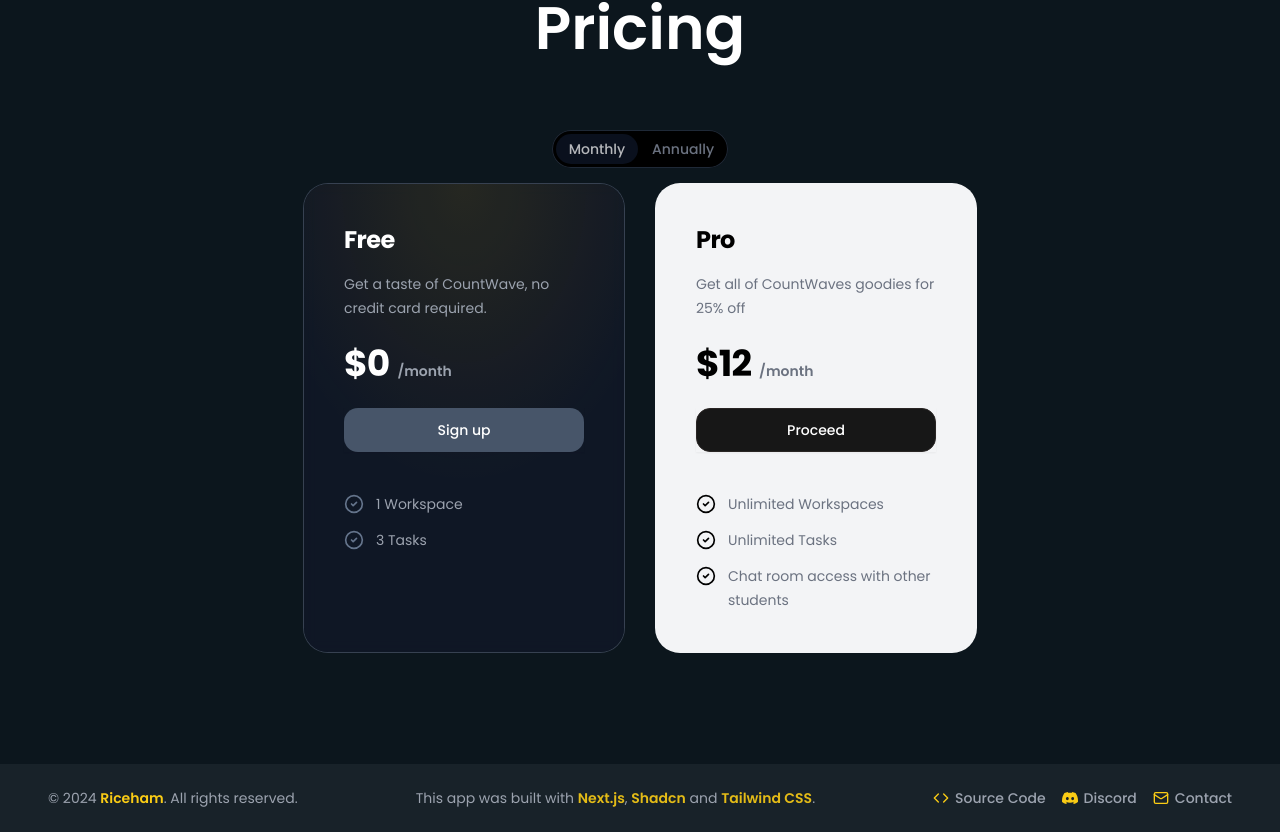
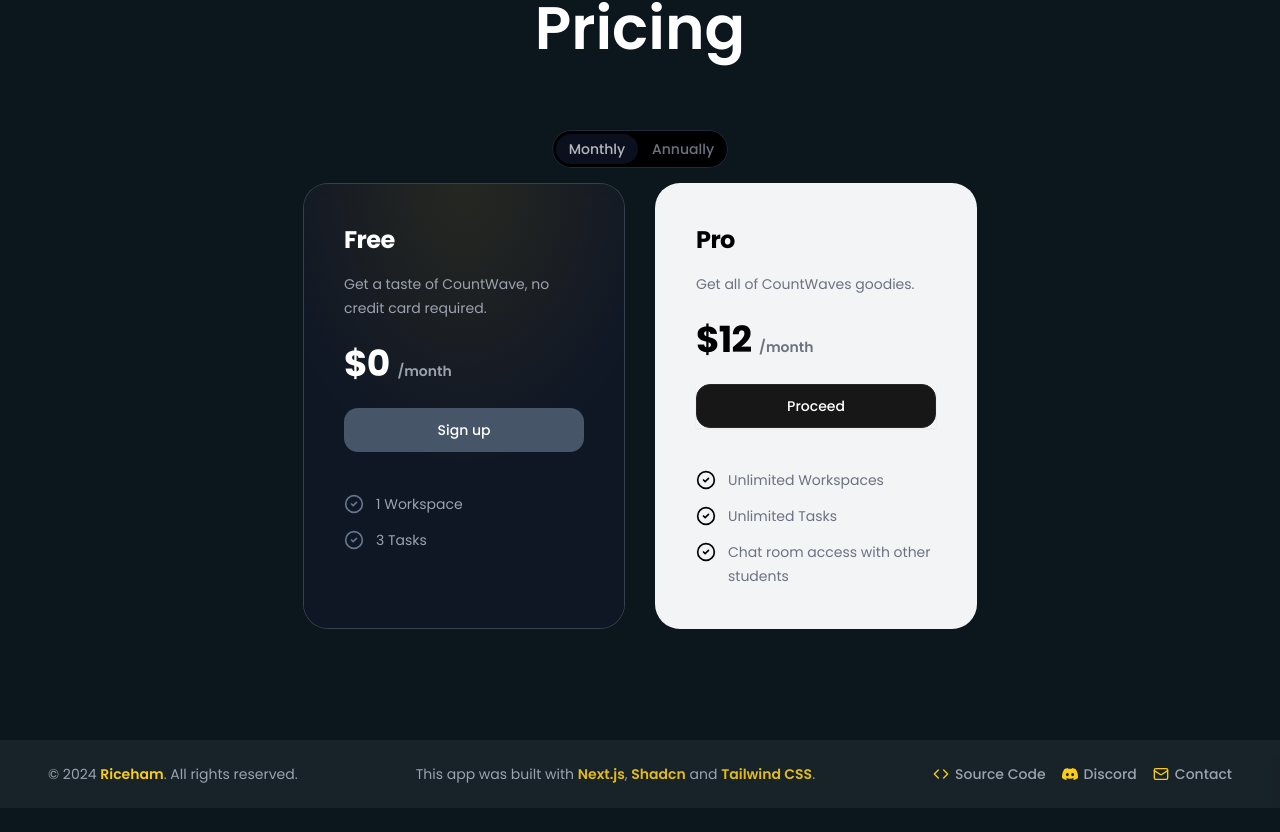
Before and after one commit to Riceham/todo, a Next.js app: page / in a window 1280 px wide. Shown: the part 2291-3123 px from the top of the page. After the commit the page ends 3099 px from the top, so only its background shows below. Built offline with nearby package versions, Linux system fonts and the light colour scheme.

Commit message:
fix typo in pricing

```diff
--- a/app/(marketing)/_components/pricing.tsx
+++ b/app/(marketing)/_components/pricing.tsx
@@ -56,7 +56,7 @@ export const tiers: PricingTier[] = [
     href: "/subscribe",
     price: { "1": "$12", "2": "$94.99" },
     discountPrice: { "1": "", "2": "" },
-    description: `Get all of CountWaves goodies for 25% off`,
+    description: `Get all of CountWaves goodies.`,
     features: [
       `Unlimited Workspaces`,
       `Unlimited Tasks`,
```
